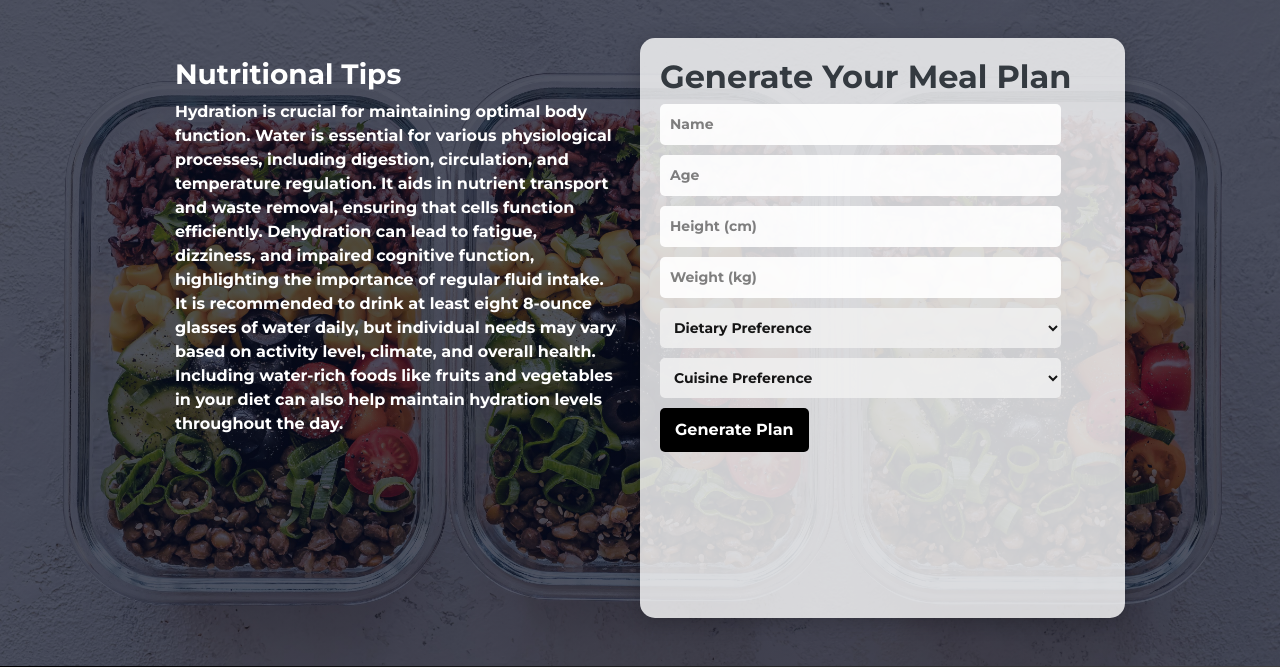
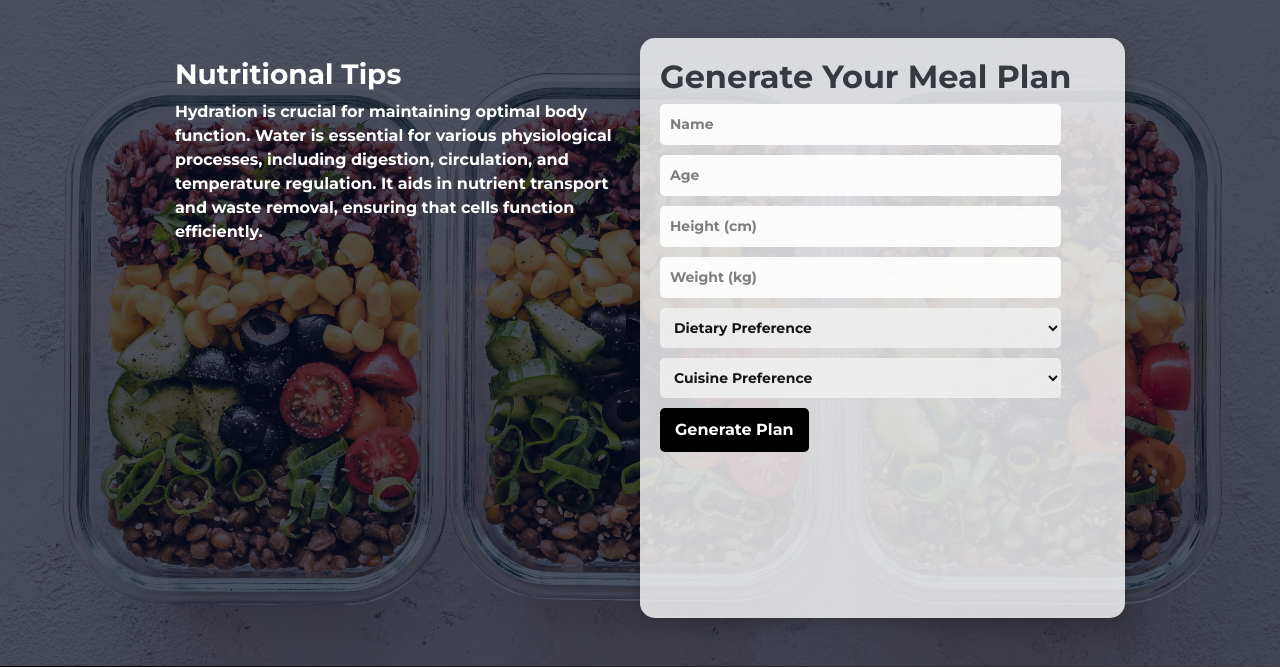
Before and after one commit to krishna25112003/MealMatic-GenAI, a Flask app: page /generate in a window 1280 px wide. Shown: the part 62-729 px from the top of the page. Run offline with Flask 3, Linux system fonts and the light colour scheme; some libraries are stand-ins or nearby versions.

Commit message:
Update generate.html

```diff
--- a/templates/generate.html
+++ b/templates/generate.html
@@ -154,11 +154,11 @@
 <script>
     // Array of General Nutritional News
     const nutritionalNews = [
-        "Eating more fruits and vegetables is essential for improving overall health and well-being. These foods are rich in essential vitamins, minerals, and antioxidants, which help protect the body from chronic diseases like heart disease, diabetes, and cancer. Fruits and vegetables are also high in dietary fiber, aiding digestion and promoting a healthy gut. Incorporating a variety of colorful produce into your meals not only enhances flavor and texture but also ensures a wide range of nutrients. Aim to fill half your plate with fruits and vegetables at each meal to maximize their health benefits and support a balanced diet",
-        "Hydration is crucial for maintaining optimal body function. Water is essential for various physiological processes, including digestion, circulation, and temperature regulation. It aids in nutrient transport and waste removal, ensuring that cells function efficiently. Dehydration can lead to fatigue, dizziness, and impaired cognitive function, highlighting the importance of regular fluid intake. It is recommended to drink at least eight 8-ounce glasses of water daily, but individual needs may vary based on activity level, climate, and overall health. Including water-rich foods like fruits and vegetables in your diet can also help maintain hydration levels throughout the day.",
-        "Protein is vital for muscle recovery and growth, making it an essential component of any balanced diet, especially for those who engage in regular physical activity. Composed of amino acids, proteins play a key role in building and repairing tissues, including muscles, skin, and organs. Consuming adequate protein post-workout aids in muscle repair and promotes the synthesis of new muscle tissue. High-quality protein sources include lean meats, dairy, legumes, and plant-based options such as quinoa and tofu. Including protein in each meal can help maintain energy levels, support metabolism, and contribute to overall health and well-being.",
-        "Incorporating healthy fats into your diet is beneficial for heart health and overall well-being. Unlike saturated and trans fats, which can raise bad cholesterol levels and increase heart disease risk, unsaturated fats—found in foods like avocados, nuts, seeds, and olive oil—support cardiovascular health. These healthy fats help reduce inflammation and improve cholesterol levels, making them a crucial part of a balanced diet. Additionally, healthy fats are essential for nutrient absorption, hormone production, and brain health. Aim to replace unhealthy fats with sources of healthy fats to enhance your meals while promoting long-term health.",
-        "Whole grains are an essential part of a healthy diet, providing vital nutrients and dietary fiber that contribute to overall health. Unlike refined grains, whole grains retain their bran, germ, and endosperm, ensuring a higher nutritional value. Foods like brown rice, quinoa, oats, and whole wheat bread are rich in fiber, which aids digestion, promotes satiety, and helps regulate blood sugar levels. Additionally, whole grains are packed with vitamins and minerals, including B vitamins, iron, magnesium, and antioxidants. Regular consumption of whole grains can lower the risk of chronic diseases such as heart disease, diabetes, and obesity, making them an important dietary choice."
+        "Eating more fruits and vegetables is essential for improving overall health and well-being. These foods are rich in essential vitamins, minerals, and antioxidants, which help protect the body from chronic diseases like heart disease, diabetes, and cancer.",
+        "Hydration is crucial for maintaining optimal body function. Water is essential for various physiological processes, including digestion, circulation, and temperature regulation. It aids in nutrient transport and waste removal, ensuring that cells function efficiently.",
+        "Protein is vital for muscle recovery and growth, making it an essential component of any balanced diet, especially for those who engage in regular physical activity. Composed of amino acids, proteins play a key role in building and repairing tissues, including muscles, skin, and organs.",
+        "Incorporating healthy fats into your diet is beneficial for heart health and overall well-being. Unlike saturated and trans fats, which can raise bad cholesterol levels and increase heart disease risk, unsaturated fats—found in foods like avocados, nuts, seeds, and olive oil—support cardiovascular health.",
+        "Whole grains are an essential part of a healthy diet, providing vital nutrients and dietary fiber that contribute to overall health. Unlike refined grains, whole grains retain their bran, germ, and endosperm, ensuring a higher nutritional value. Foods like brown rice, quinoa, oats, and whole wheat bread are rich in fiber, which aids digestion, promotes satiety, and helps regulate blood sugar levels."
     ];
 
     function getRandomNews() {
```
